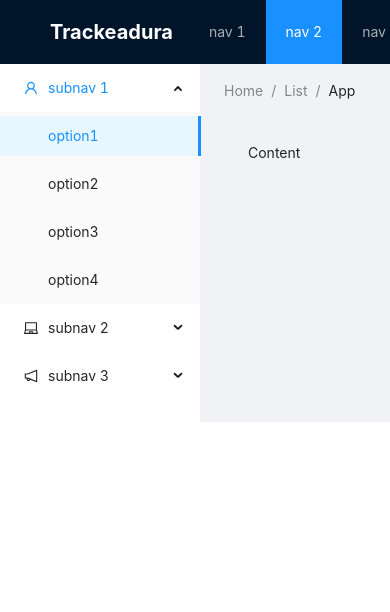
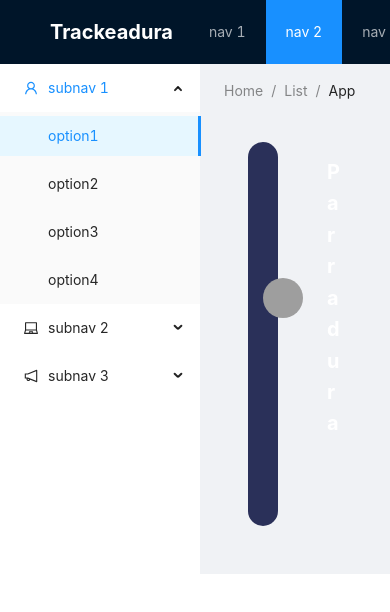
Before and after one commit to manavi101/trackeadura, a React (Create React App) app in the folder client/: page / in a window 390 px wide. Shown: the top 612 px of the page. Built offline with nearby package versions, Linux system fonts and the light colour scheme; grey boxes are pictures that could not be loaded.

Commit message:
profile + mejoras

```diff
--- a/client/src/App.js
+++ b/client/src/App.js
@@ -1,7 +1,8 @@
 import React,{useState,useEffect} from 'react';
 import { Layout, Menu, Breadcrumb } from 'antd';
 import 'antd/dist/antd.css';
-import HeaderComponent from './components/header'
+import HeaderComponent from './components/header';
+import Profile from './components/profile';
 import { UserOutlined, LaptopOutlined, NotificationOutlined } from '@ant-design/icons';
 
 const { SubMenu } = Menu;
@@ -62,7 +63,7 @@ const App = () => {
               minHeight: 280,
             }}
           >
-            Content
+            <Profile/>
           </Content>
         </Layout>
       </Layout>
--- a/client/src/components/header.js
+++ b/client/src/components/header.js
@@ -1,8 +1,13 @@
 import React, {useEffect,useState} from 'react';
 import {Menu,Space} from 'antd';
+import {WindowSize} from '../utils/actions'
 
 const HeaderComponent = () => {
-    return(
+
+    let header
+    let size = WindowSize()
+
+    size.width > 950 ? header = (
         <Space direction="horizontal" align="start" size="middle" style={styles.headerContainer}>
             <div style={styles.headerLogoContainer}>
                 <p style={styles.headerLogo}>Trackeadura</p>
@@ -14,6 +19,23 @@ const HeaderComponent = () => {
             </Menu>
         </Space>
     )
+    :
+    header = (
+        <Space direction="horizontal" align="start" size="middle" style={styles.headerContainer}>
+            <div style={styles.headerLogoContainer}>
+                <p style={styles.headerLogo}>Trackeadura chiquito</p>
+            </div>
+            <Menu theme="dark" mode="horizontal" defaultSelectedKeys={['2']}>
+                <Menu.Item key="1">nav 1</Menu.Item>
+                <Menu.Item key="2">nav 2</Menu.Item>
+                <Menu.Item key="3">nav 3</Menu.Item>
+            </Menu>
+        </Space>
+    )
+
+    return header;
+
+
 }
 
 const styles = {
--- /dev/null
+++ b/client/src/components/profile.js
@@ -0,0 +1,62 @@
+import React, {useEffect,useState} from 'react';
+import {
+    Space,
+    Layout,
+    Typography,
+    Avatar,
+    Divider,
+    Image
+} from 'antd';
+
+const {Content} = Layout
+
+const Profile = () => {
+
+    const renderUserBox = () => {
+        return (
+            <Content style={styles.userBoxContainer}>
+                <Space direction="horizontal" size="large">
+                    <Content style={styles.avatarContainer}>
+                        <Avatar size="large" gap={5} src={process.env.PUBLIC_URL + 'images/Immortal1'}>
+                        </Avatar>
+                    </Content>
+                    <Content style={styles.nameContainer}>
+                        <Typography style={styles.username}>Parradura</Typography>
+                    </Content>
+                </Space>
+                <Divider/>
+                <Content>
+                    <Content>
+                        <Image src={process.env.PUBLIC_URL + 'images/Immortal1'}/>
+                    </Content>
+                </Content>
+            </Content>
+        )
+    }
+
+    return(
+        <Layout>
+            {renderUserBox()}
+        </Layout>
+    )
+}
+
+const styles = {
+    userBoxContainer:{
+        backgroundColor:'#2a3059',
+        width:'20%',
+        borderRadius:15,
+        padding:15
+    },
+    avatarContainer: {
+    },
+    usernameContainer:{
+    },
+    username:{
+        color:'#fff',
+        fontSize:20,
+        fontWeight:'bold'
+    }
+}
+
+export default Profile;
--- a/client/src/utils/actions.js
+++ b/client/src/utils/actions.js
@@ -1,10 +1,10 @@
 import { useLayoutEffect, useState } from 'react';
 
 export function WindowSize() {
-  const [size, setSize] = useState([0, 0]);
+  const [size, setSize] = useState({width:null,height:null});
   useLayoutEffect(() => {
     function updateSize() {
-      setSize([window.innerWidth, window.innerHeight]);
+      setSize({width:window.innerWidth, height:window.innerHeight});
     }
     window.addEventListener('resize', updateSize);
     updateSize();
```
Also changed, not shown: client/public/images/Immortal1.png (added).
